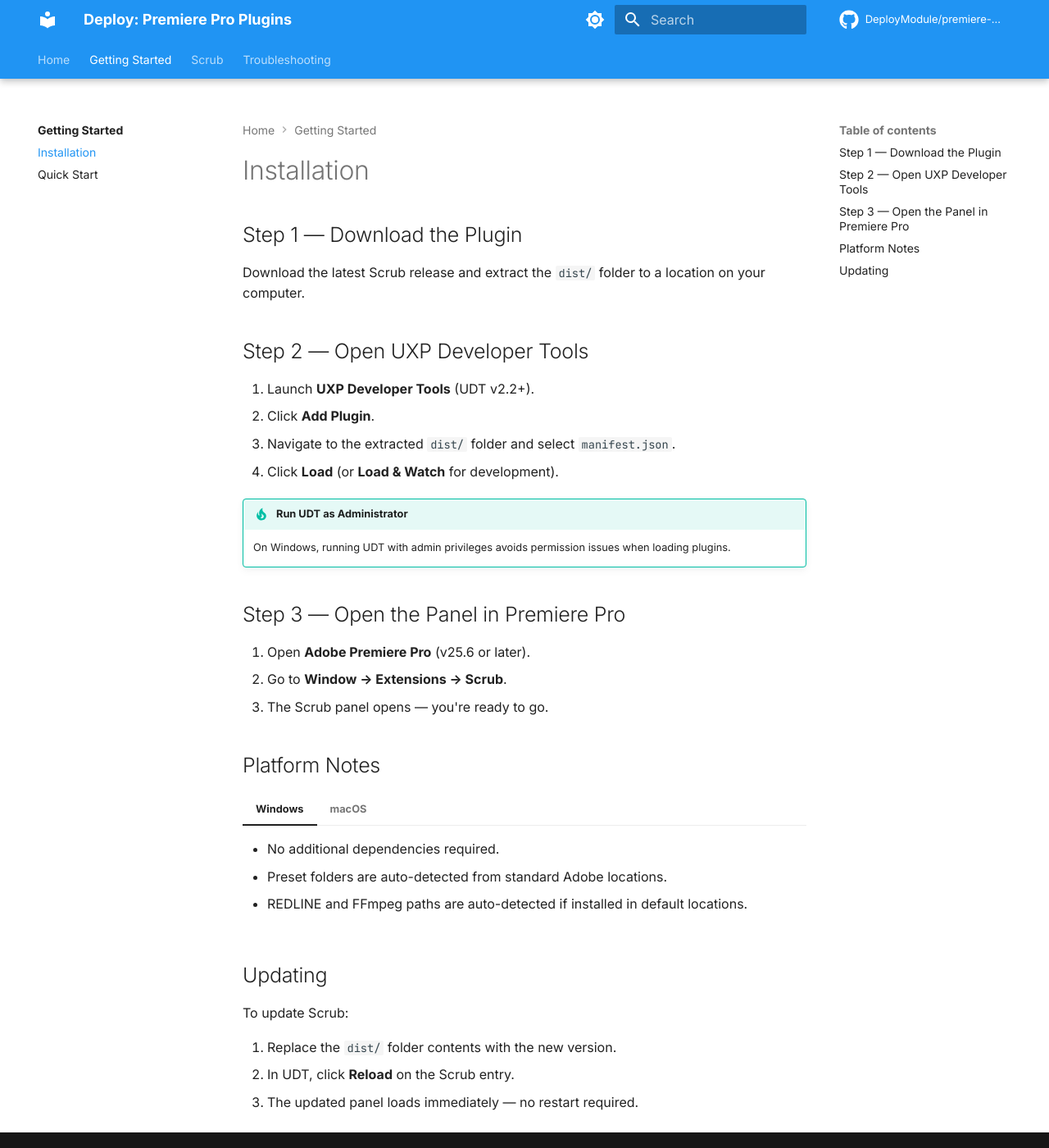
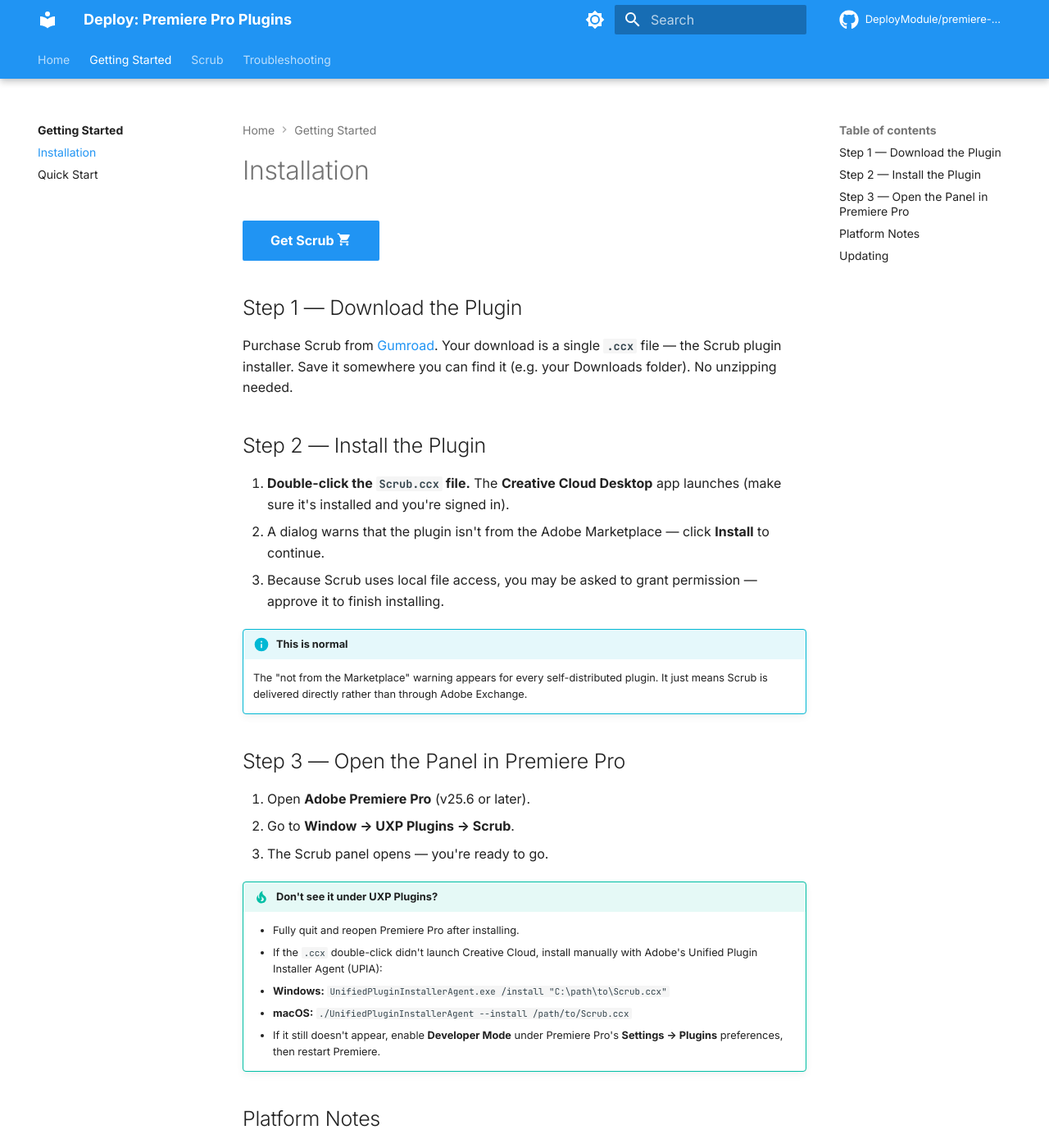
Before and after one commit to deploymodule/premiere-docs, an MkDocs documentation site: the page built from docs/getting-started/installation.md, in a window 1280 px wide and 1400 px high. Shown: the whole window at 82% size. Built offline with MkDocs 1.6.1 and Material for MkDocs 9.7.7, drawn with Linux system fonts in a browser that asks for light colours; comment, search, counter and statistics services are not loaded; some of the changed text lies outside the part shown.

Commit message:
Add Gumroad buy links and rewrite install flow for end users
- Add "Get Scrub" buttons + inline Gumroad embed on landing/Scrub pages
- Rewrite installation to the .ccx double-click flow (Creative Cloud
  install, Window > UXP Plugins), replacing the developer UDT/dist path
- Fix prerequisites, requirements, and troubleshooting to buyer-facing
  guidance (no UXP Developer Tools references)

Co-Authored-By: Claude Opus 4.8 <noreply@anthropic.com>

```diff
--- a/docs/getting-started/installation.md
+++ b/docs/getting-started/installation.md
@@ -1,24 +1,32 @@
 # Installation
+
+[Get Scrub :material-cart:](https://zachanot.gumroad.com/l/scrub){ .md-button .md-button--primary }
 
 ## Step 1 — Download the Plugin
 
-Download the latest Scrub release and extract the `dist/` folder to a location on your computer.
+Purchase Scrub from [Gumroad](https://zachanot.gumroad.com/l/scrub). Your download is a single **`.ccx`** file — the Scrub plugin installer. Save it somewhere you can find it (e.g. your Downloads folder). No unzipping needed.
 
-## Step 2 — Open UXP Developer Tools
+## Step 2 — Install the Plugin
 
-1. Launch **UXP Developer Tools** (UDT v2.2+).
-2. Click **Add Plugin**.
-3. Navigate to the extracted `dist/` folder and select `manifest.json`.
-4. Click **Load** (or **Load & Watch** for development).
+1. **Double-click the `Scrub.ccx` file.** The **Creative Cloud Desktop** app launches (make sure it's installed and you're signed in).
+2. A dialog warns that the plugin isn't from the Adobe Marketplace — click **Install** to continue.
+3. Because Scrub uses local file access, you may be asked to grant permission — approve it to finish installing.
 
-!!! tip "Run UDT as Administrator"
-    On Windows, running UDT with admin privileges avoids permission issues when loading plugins.
+!!! info "This is normal"
+    The "not from the Marketplace" warning appears for every self-distributed plugin. It just means Scrub is delivered directly rather than through Adobe Exchange.
 
 ## Step 3 — Open the Panel in Premiere Pro
 
 1. Open **Adobe Premiere Pro** (v25.6 or later).
-2. Go to **Window → Extensions → Scrub**.
+2. Go to **Window → UXP Plugins → Scrub**.
 3. The Scrub panel opens — you're ready to go.
+
+!!! tip "Don't see it under UXP Plugins?"
+    - Fully quit and reopen Premiere Pro after installing.
+    - If the `.ccx` double-click didn't launch Creative Cloud, install manually with Adobe's Unified Plugin Installer Agent (UPIA):
+      - **Windows:** `UnifiedPluginInstallerAgent.exe /install "C:\path\to\Scrub.ccx"`
+      - **macOS:** `./UnifiedPluginInstallerAgent --install /path/to/Scrub.ccx`
+    - If it still doesn't appear, enable **Developer Mode** under Premiere Pro's **Settings → Plugins** preferences, then restart Premiere.
 
 ## Platform Notes
 
@@ -41,6 +49,6 @@ Download the latest Scrub release and extract the `dist/` folder to a location o
 
 To update Scrub:
 
-1. Replace the `dist/` folder contents with the new version.
-2. In UDT, click **Reload** on the Scrub entry.
-3. The updated panel loads immediately — no restart required.
+1. Download the latest `.ccx` from your [Gumroad](https://zachanot.gumroad.com/l/scrub) library (buyers get access to updates).
+2. Double-click it and click **Install** — it replaces the existing version in place.
+3. Restart Premiere Pro to load the updated panel.
```
Also changed, not shown: docs/getting-started/index.md (+2 -2 lines), docs/index.md (+2 -0 lines), docs/scrub/index.md (+8 -1 lines), docs/troubleshooting/index.md (+13 -12 lines).
